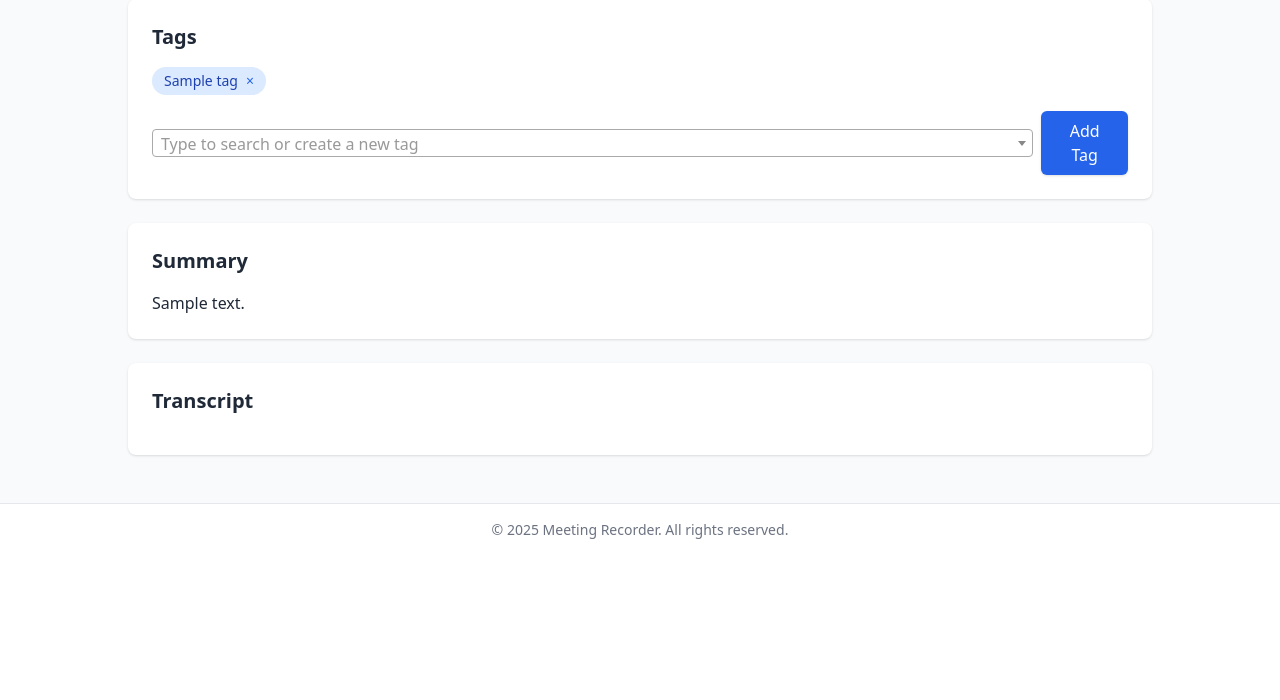
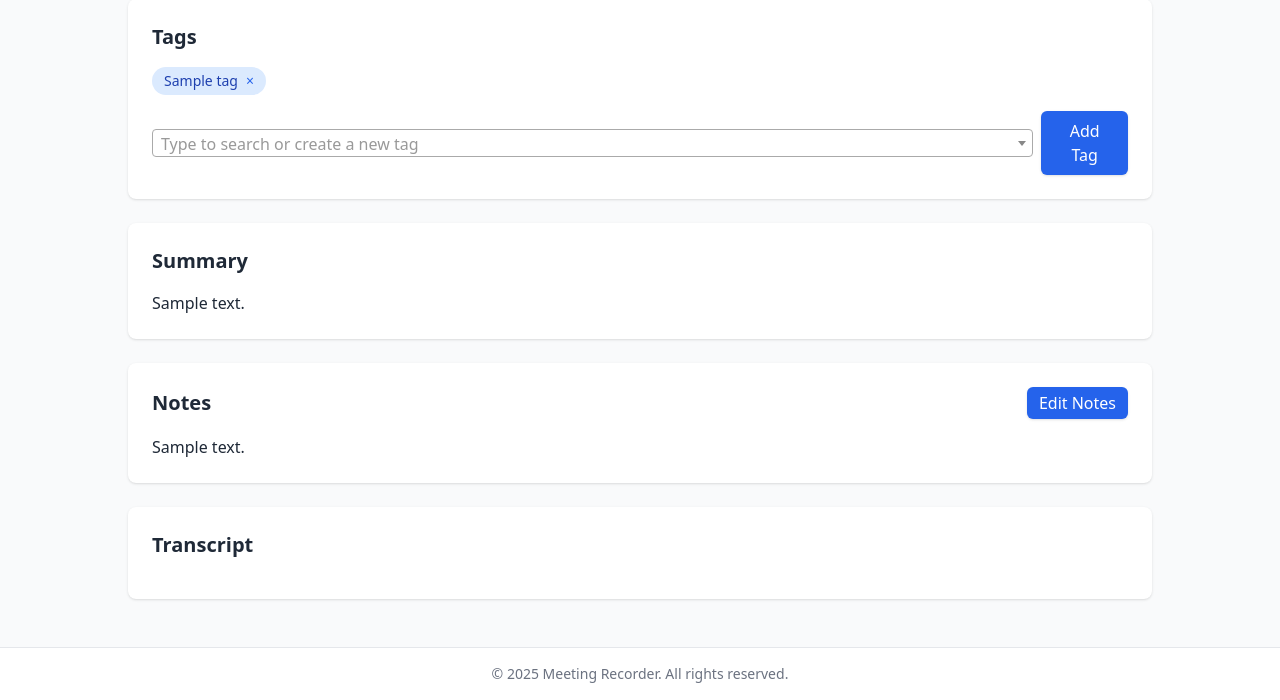
Before and after one commit to trevadelman/meeting-recorder, a Flask app: page /meeting/1 in a window 1280 px wide. Shown: the part 335-1035 px from the top of the page. Before the commit the page ends 874 px from the top, so only its background shows below. Run offline with Flask 2, Linux system fonts and the light colour scheme; tables that the repository leaves empty hold one stand-in row (values such as "Sample post"); some libraries are stand-ins or nearby versions.

Commit message:
Add automatic database schema migration and real-time meeting metadata
- Added automatic schema migration in DatabaseManager
- Added notes column to meetings table
- Fixed handling of empty tags and notes in upload_recording
- Added better error handling and logging
- Updated frontend to handle metadata during recording

```diff
--- a/src/app.py
+++ b/src/app.py
@@ -1,6 +1,7 @@
 from flask import Flask, render_template, jsonify, request, send_file, session, current_app, redirect
 import wave
 import io
+import json
 import numpy as np
 from markupsafe import Markup
 import markdown
@@ -67,7 +68,21 @@ def upload_recording():
         audio_file = request.files['audio']
         title = request.form.get('title', '')
         duration = float(request.form.get('duration', 0))
-        email = request.form.get('email', '').strip()
+        email = request.form.get('email', '')
+        notes = request.form.get('notes', '')
+
+        # Clean up strings
+        email = email.strip() if email else ''
+        notes = notes.strip() if notes else ''
+
+        # Parse tags
+        try:
+            tags_str = request.form.get('tags')
+            tags = json.loads(tags_str) if tags_str else []
+        except (json.JSONDecodeError, TypeError) as e:
+            print(f"Error parsing tags: {e}")
+            print(f"Raw tags data: {request.form.get('tags')}")
+            tags = []
 
         # Convert audio data to format expected by core.py
         audio_data = io.BytesIO(audio_file.read())
@@ -75,12 +90,24 @@ def upload_recording():
             audio_array = np.frombuffer(wf.readframes(wf.getnframes()), dtype=np.int16)
             sample_rate = wf.getframerate()
 
-        # Process the recording
-        meeting = recorder.record_meeting(
-            duration=duration,
-            title=title,
-            audio_data=(audio_array, sample_rate)
-        )
+        try:
+            # Process the recording
+            meeting = recorder.record_meeting(
+                duration=duration,
+                title=title,
+                audio_data=(audio_array, sample_rate)
+            )
+
+            # Add tags and notes
+            if tags:
+                for tag in tags:
+                    recorder.db.add_meeting_tag(meeting.id, tag)
+
+            # Always update notes
+            recorder.db.update_meeting_notes(meeting.id, notes)
+        except Exception as e:
+            print(f"Error processing meeting: {e}")
+            raise
 
         # Send email if provided and email service is available
         if email:
@@ -358,6 +385,17 @@ def remove_tag(meeting_id, tag):
     except Exception as e:
         return jsonify({'error': str(e)}), 500
 
+@app.route('/api/meetings/<meeting_id>/notes', methods=['POST', 'PUT'])
+def update_notes(meeting_id):
+    """Update meeting notes"""
+    try:
+        notes = request.json.get('notes', '').strip()
+        if recorder.db.update_meeting_notes(meeting_id, notes):
+            return jsonify({'message': 'Notes updated successfully'})
+        return jsonify({'error': 'Failed to update notes'}), 500
+    except Exception as e:
+        return jsonify({'error': str(e)}), 500
+
 @app.template_filter('format_duration')
 def format_duration(seconds):
     """Format duration in seconds to human readable string"""
--- a/src/core/db.py
+++ b/src/core/db.py
@@ -17,6 +17,7 @@ class Meeting:
     summary: Optional[str] = None
     tags: Set[str] = None
     email_recipient: Optional[str] = None
+    notes: Optional[str] = None
 
     def __post_init__(self):
         if self.tags is None:
@@ -30,20 +31,41 @@ class DatabaseManager:
         self.db_path = BASE_DIR / "data/db/meetings.db"
         self.init_database()
 
+    def _check_and_migrate_schema(self, conn):
+        """Check database schema and perform any necessary migrations"""
+        print("Checking database schema...")
+
+        # Get current columns in meetings table
+        cursor = conn.execute("PRAGMA table_info(meetings)")
+        columns = {col[1]: col[2] for col in cursor.fetchall()}
+
+        # List of required columns with their types
+        required_columns = {
+            'id': 'TEXT PRIMARY KEY',
+            'title': 'TEXT',
+            'date': 'TEXT',
+            'duration': 'REAL',
+            'audio_path': 'TEXT',
+            'transcript': 'JSON',
+            'summary': 'TEXT',
+            'notes': 'TEXT'
+        }
+
+        # Add any missing columns
+        for col_name, col_type in required_columns.items():
+            if col_name not in columns:
+                print(f"Adding column {col_name} ({col_type}) to meetings table...")
+                conn.execute(f"ALTER TABLE meetings ADD COLUMN {col_name} {col_type}")
+                conn.commit()
+
     def init_database(self):
         """Initialize the SQLite database with required tables"""
         self.db_path.parent.mkdir(exist_ok=True)
         with sqlite3.connect(self.db_path) as conn:
-            # Create meetings table
+            # Create meetings table with minimal required columns
             conn.execute("""
                 CREATE TABLE IF NOT EXISTS meetings (
-                    id TEXT PRIMARY KEY,
-                    title TEXT,
-                    date TEXT,
-                    duration REAL,
-                    audio_path TEXT,
-                    transcript JSON,
-                    summary TEXT
+                    id TEXT PRIMARY KEY
                 )
             """)
 
@@ -66,6 +88,9 @@ class DatabaseManager:
                 )
             """)
 
+            # Check and migrate schema
+            self._check_and_migrate_schema(conn)
+
     def save_meeting(self, meeting: Meeting):
         """Save or update a meeting in the database"""
         with sqlite3.connect(self.db_path) as conn:
@@ -80,8 +105,8 @@ class DatabaseManager:
             # Save meeting
             conn.execute("""
                 INSERT OR REPLACE INTO meetings
-                (id, title, date, duration, audio_path, transcript, summary)
-                VALUES (?, ?, ?, ?, ?, ?, ?)
+                (id, title, date, duration, audio_path, transcript, summary, notes)
+                VALUES (?, ?, ?, ?, ?, ?, ?, ?)
             """, (
                 meeting.id,
                 meeting.title,
@@ -89,7 +114,8 @@ class DatabaseManager:
                 meeting.duration,
                 meeting.audio_path,
                 transcript_json,
-                meeting.summary
+                meeting.summary,
+                meeting.notes
             ))
 
             # Save tags
@@ -149,7 +175,8 @@ class DatabaseManager:
                     audio_path=result['audio_path'],
                     transcript=transcript,
                     summary=result['summary'],
-                    tags=tags
+                    tags=tags,
+                    notes=result['notes']
                 )
         return None
 
@@ -251,7 +278,8 @@ class DatabaseManager:
                     audio_path=result['audio_path'],
                     transcript=transcript,
                     summary=result['summary'],
-                    tags=tags
+                    tags=tags,
+                    notes=result['notes']
                 ))
             return meetings
 
@@ -323,3 +351,17 @@ class DatabaseManager:
         except Exception as e:
             print(f"Error removing tag: {e}")
             return False
+
+    def update_meeting_notes(self, meeting_id: str, notes: str) -> bool:
+        """Update meeting notes"""
+        try:
+            with sqlite3.connect(self.db_path) as conn:
+                conn.execute("""
+                    UPDATE meetings
+                    SET notes = ?
+                    WHERE id = ?
+                """, (notes, meeting_id))
+                return True
+        except Exception as e:
+            print(f"Error updating notes: {e}")
+            return False
--- a/src/core/recorder.py
+++ b/src/core/recorder.py
@@ -161,6 +161,12 @@ class MeetingRecorder:
             f.write(f"Meeting: {meeting.title}\n")
             f.write(f"Date: {meeting.date}\n")
             f.write(f"Duration: {meeting.duration} seconds\n\n")
+
+            if meeting.notes:
+                f.write("Notes:\n")
+                f.write(meeting.notes)
+                f.write("\n\n")
+
             f.write("Transcript:\n")
             for seg in meeting.transcript:
                 f.write(f"\n{seg.speaker} ({seg.start_time:.1f}s - {seg.end_time:.1f}s):\n")
--- a/web/templates/meeting_detail.html
+++ b/web/templates/meeting_detail.html
@@ -3,6 +3,8 @@
 {% block title %}{{ meeting.title }} - Meeting Details{% endblock %}
 
 {% block extra_head %}
+<!-- Include marked.js for markdown parsing -->
+<script src="https://cdn.jsdelivr.net/npm/marked/marked.min.js"></script>
 <!-- Email Modal -->
 <div id="emailModal" class="hidden fixed inset-0 bg-black bg-opacity-50 flex items-center justify-center z-50">
   <div class="bg-white rounded-lg shadow-lg w-full max-w-md p-6">
@@ -108,6 +110,40 @@
     <h2 class="text-xl font-semibold text-gray-800 mb-4">Summary</h2>
     <div class="prose max-w-none">
       {{ meeting.summary|markdown }}
+    </div>
+  </div>
+
+  <!-- Notes Card -->
+  <div class="bg-white shadow rounded-lg p-6">
+    <div class="flex justify-between items-center mb-4">
+      <h2 class="text-xl font-semibold text-gray-800">Notes</h2>
+      <button onclick="showEditNotesModal()"
+              class="px-3 py-1 bg-blue-600 hover:bg-blue-700 text-white rounded-md shadow">
+        Edit Notes
+      </button>
+    </div>
+    <div class="prose max-w-none" id="notesContent">
+      {% if meeting.notes %}
+        {{ meeting.notes|markdown }}
+      {% else %}
+        <p class="text-gray-500">No notes added yet.</p>
+      {% endif %}
+    </div>
+  </div>
+
+  <!-- Edit Notes Modal -->
+  <div id="editNotesModal" class="hidden fixed inset-0 bg-black bg-opacity-50 flex items-center justify-center z-50">
+    <div class="bg-white rounded-lg shadow-lg w-full max-w-2xl p-6">
+      <h3 class="text-xl font-semibold mb-4">Edit Meeting Notes</h3>
+      <div class="mb-4">
+        <label class="block text-sm font-medium text-gray-700 mb-1">Notes (Markdown supported)</label>
+        <textarea id="notesInput" rows="10" class="w-full border rounded px-3 py-2 font-mono resize-none"
+                  placeholder="Add meeting notes...">{{ meeting.notes or '' }}</textarea>
+      </div>
+      <div class="flex justify-end space-x-2">
+        <button onclick="closeEditNotesModal()" class="px-4 py-2 bg-gray-300 rounded hover:bg-gray-400">Cancel</button>
+        <button onclick="saveNotes('{{ meeting.id }}')" class="px-4 py-2 bg-blue-600 text-white rounded hover:bg-blue-700">Save</button>
+      </div>
     </div>
   </div>
 
@@ -220,6 +256,42 @@
       showNotification(error.message, 'error');
     }
   }
+
+  // Notes functionality
+  function showEditNotesModal() {
+    document.getElementById('editNotesModal').classList.remove('hidden');
+  }
+
+  function closeEditNotesModal() {
+    document.getElementById('editNotesModal').classList.add('hidden');
+  }
+
+  async function saveNotes(meetingId) {
+    const notes = document.getElementById('notesInput').value.trim();
+    try {
+      const response = await fetch(`/api/meetings/${meetingId}/notes`, {
+        method: 'POST',
+        headers: { 'Content-Type': 'application/json' },
+        body: JSON.stringify({ notes })
+      });
+      if (!response.ok) {
+        const errorData = await response.json();
+        throw new Error(errorData.error || 'Failed to save notes');
+      }
+      closeEditNotesModal();
+      // Update notes content without reloading
+      const notesContent = document.getElementById('notesContent');
+      if (notes) {
+        notesContent.innerHTML = marked.parse(notes);
+      } else {
+        notesContent.innerHTML = '<p class="text-gray-500">No notes added yet.</p>';
+      }
+      showNotification('Notes saved successfully');
+    } catch (error) {
+      showNotification(error.message, 'error');
+    }
+  }
+
   // Email functionality
   function showEmailModal(meetingId) {
     document.getElementById('emailModal').classList.remove('hidden');
```
Also changed, not shown: src/core/email.py (+15 -0 lines), web/static/js/audio-recorder.js (+13 -6 lines), web/templates/index.html (+32 -1 lines).
